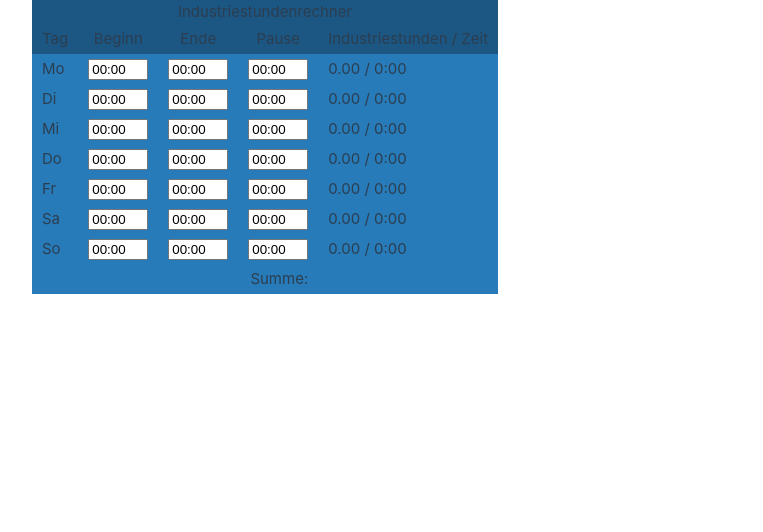
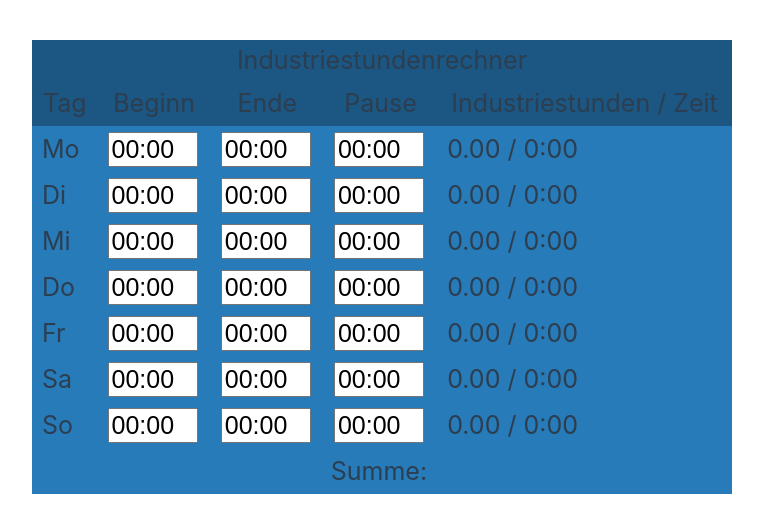
Before and after one commit to Zwixx/industrieminuten, a Vue app: page / in a window 1280 px wide. Shown: the top 532 px of the page, without its empty margins (0-763 px from the left). Built offline with nearby package versions, Linux system fonts and the light colour scheme.

Commit message:
css angepasst

```diff
--- a/src/assets/main.scss
+++ b/src/assets/main.scss
@@ -34,4 +34,15 @@ table {
   }
   border-collapse: collapse;
   border-radius: 10px;
+  width: 700px;
+  margin-top: 40px;
 }
+
+.p-inputmask, .p-inputtext {
+  font-size: 25px;
+  width: 90px;
+}
+
+body {
+  font-size: 25px;
+}
```
